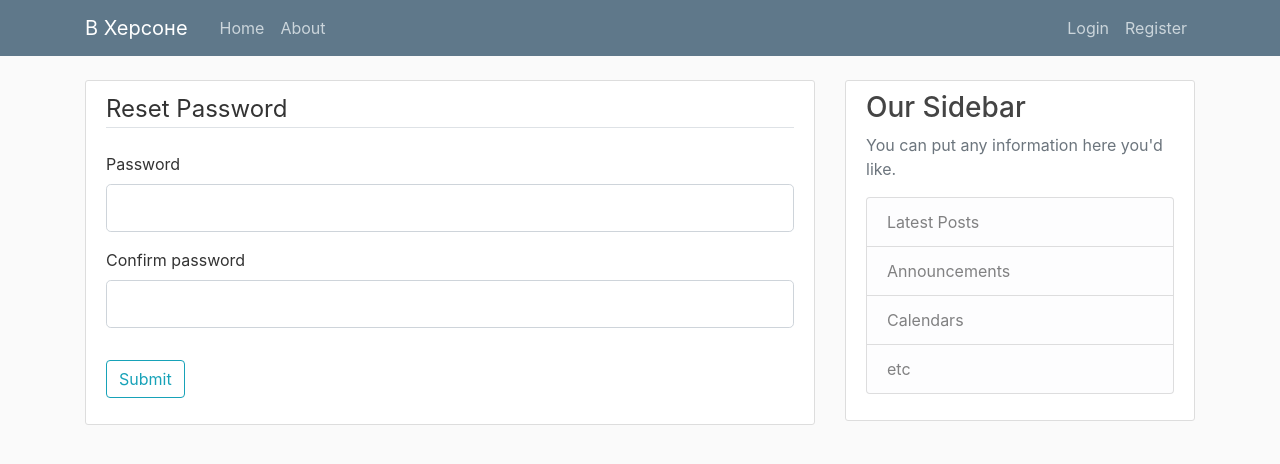
After one commit to rtmkibish/flask, a Python web app: template test_app:tutorial/flaskblog/templates/reset_token.html in a window 1280 px wide. The commit adds this page. Shown: the top 464 px of the page. Run offline with Jinja, Linux system fonts and the light colour scheme; the template is opened without the code that fills it: most values are stand-ins (such as "Sample title", 1, 10 or a date in 2020); form fields are guessed from the names that the template uses; some libraries are stand-ins or nearby versions.

Commit message:
reset password views were added environment variables added to config.py

```diff
--- a/test_app:tutorial/config.py
+++ b/test_app:tutorial/config.py
@@ -11,3 +11,9 @@ class Config:
         or f"sqlite:///{os.path.join(basedir, 'site.db')}"
     )
     SQLALCHEMY_TRACK_MODIFICATIONS = False
+    MAIL_SERVER = 'smtp.gmail.com'
+    MAIL_PORT = 465
+    MAIL_USE_TLS = False
+    MAIL_USE_SSL = True
+    MAIL_USERNAME = os.environ.get('MAIL_USER')
+    MAIL_PASSWORD = os.environ.get('MAIL_PASSWORD')
--- a/test_app:tutorial/flaskblog/__init__.py
+++ b/test_app:tutorial/flaskblog/__init__.py
@@ -3,6 +3,7 @@ from flask_sqlalchemy import SQLAlchemy
 from flask_migrate import Migrate
 from flask_bcrypt import Bcrypt
 from flask_login import LoginManager, current_user
+from flask_mail import Mail
 
 from config import Config
 
@@ -16,6 +17,7 @@ app.config.from_object(Config)
 db = SQLAlchemy(app)
 migrate = Migrate(app, db)
 bcrypt = Bcrypt(app)
+mail = Mail(app)
 login_manager = LoginManager(app)
 login_manager.login_view = "login"
 login_manager.login_message_category = "info"
--- a/test_app:tutorial/flaskblog/templates/layout.html
+++ b/test_app:tutorial/flaskblog/templates/layout.html
@@ -19,7 +19,7 @@
         <header class="site-header">
             <nav class="navbar navbar-expand-md navbar-dark bg-steel fixed-top">
                 <div class="container">
-                    <a class="navbar-brand mr-4" href="{{ url_for('home') }}">Flask Blog</a>
+                    <a class="navbar-brand mr-4" href="{{ url_for('home') }}">В Херсоне</a>
                     <button class="navbar-toggler" type="button" data-toggle="collapse" data-target="#navbarToggle" aria-controls="navbarToggle" aria-expanded="false" aria-label="Toggle navigation">
                         <span class="navbar-toggler-icon"></span>
                     </button>
@@ -31,7 +31,7 @@
                         <!-- Navbar Right Side -->
                         <div class="navbar-nav">
                             {% if current_user.is_authenticated %}
-                                <a class="nav-item nav-link" href="{{ url_for('create_post') }}">New Post</a>
+                                <a class="nav-item nav-link" href="{{ url_for('create_post') }}">Пост на сетку</a>
                                 <a class="nav-item nav-link" href="{{ url_for('account') }}">Account</a>
                                 <a class="nav-item nav-link" href="{{ url_for('logout') }}">Logout</a>
                             {% else %}
--- a/test_app:tutorial/flaskblog/templates/login.html
+++ b/test_app:tutorial/flaskblog/templates/login.html
@@ -43,10 +43,10 @@
             </fieldset>
             <div class="form-group">
                 {{ form.submit(class="btn btn-outline-info") }}
+                <small class="text-muted ml-2">
+                    <a href="{{ url_for('reset_request') }}">Forgot Password?</a>
+                </small>
             </div>
-            <small class="text-muted ml-2">
-                <a href="#">Forgot Password?</a>
-            </small>
         </form>
     </div>
     <div class="border-top pt-3">
--- /dev/null
+++ b/test_app:tutorial/flaskblog/templates/reset_token.html
@@ -0,0 +1,43 @@
+{% extends 'layout.html' %}
+{% block content %}
+    <div class="content-section">
+        <form action="" method="post" novalidate>
+            {{ form.hidden_tag() }}
+            <fieldset class="form-group">
+                <legend class="border-bottom mb-4">Reset Password</legend>
+
+                <div class="form-group">
+                    {{ form.password.label(class="form-control-label") }}
+
+                    {% if form.password.errors %}
+                        {{ form.password(class="form-control form-control-lg is-invalid") }}
+                            <div class="invalid-feedback">
+                                {% for error in form.password.errors %}
+                                    <span>{{ error }}</span>
+                                {% endfor %}
+                            </div>
+                    {% else %}
+                        {{ form.password(class="form-control form-control-lg") }}
+                    {% endif %}
+                </div>
+                <div class="form-group">
+                    {{ form.confirm_password.label(class="form-control-label") }}
+
+                    {% if form.confirm_password.errors %}
+                        {{ form.confirm_password(class="form-control form-control-lg is-invalid") }}
+                            <div class="invalid-feedback">
+                                {% for error in form.confirm_password.errors %}
+                                    <span>{{ error }}</span>
+                                {% endfor %}
+                            </div>
+                    {% else %}
+                    {{ form.confirm_password(class="form-control form-control-lg") }}
+                    {% endif %}
+                </div>
+            </fieldset>
+            <div class="form-group">
+                {{ form.submit(class="btn btn-outline-info") }}
+            </div>
+        </form>
+    </div>
+{% endblock content %}
```
Also changed, not shown: test_app:tutorial/flaskblog/forms.py (+16 -0 lines), test_app:tutorial/flaskblog/models.py (+18 -4 lines), test_app:tutorial/flaskblog/routs.py (+47 -5 lines), test_app:tutorial/flaskblog/templates/reset_request.html (added, +29 -0 lines), 1 other file.
